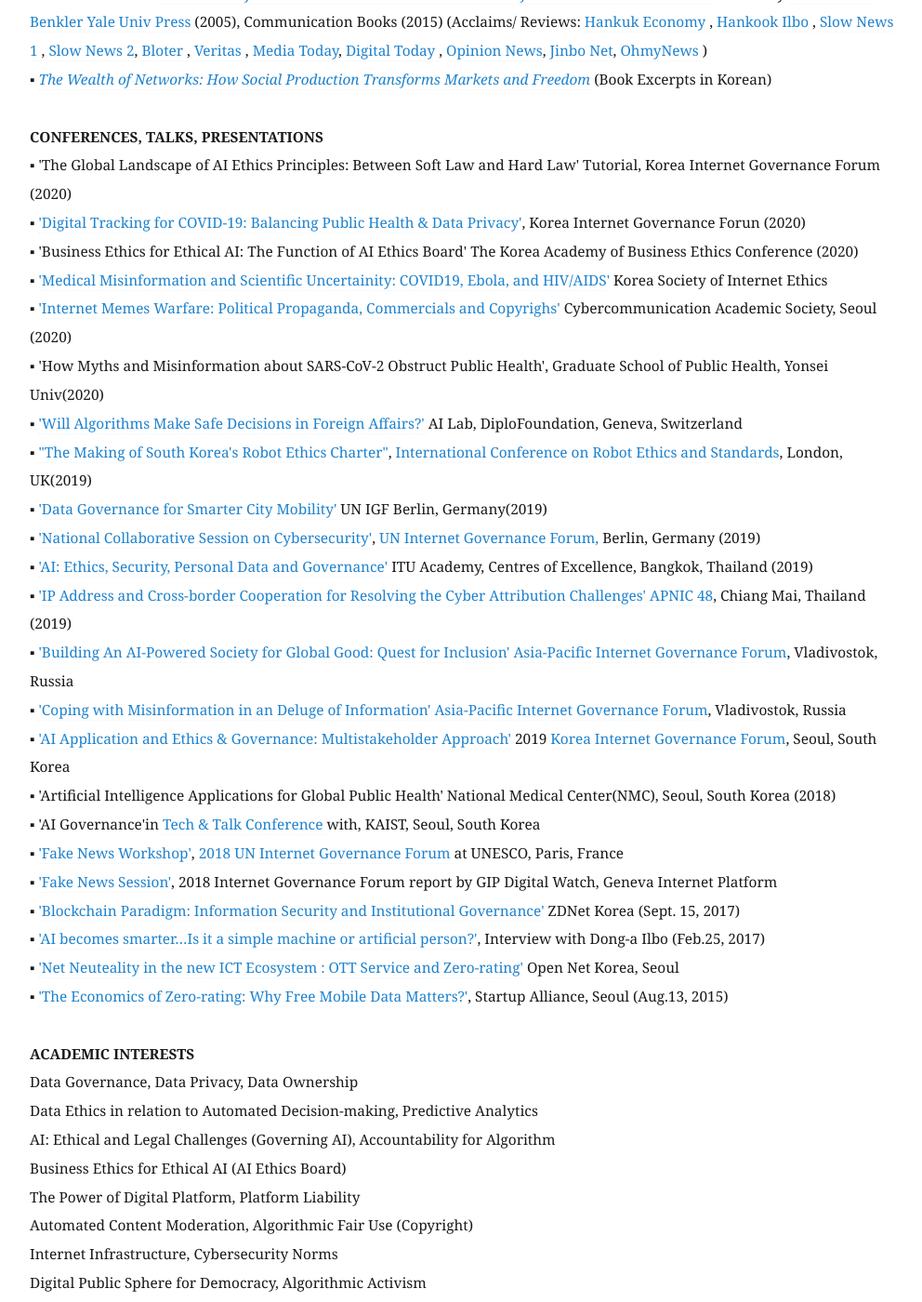
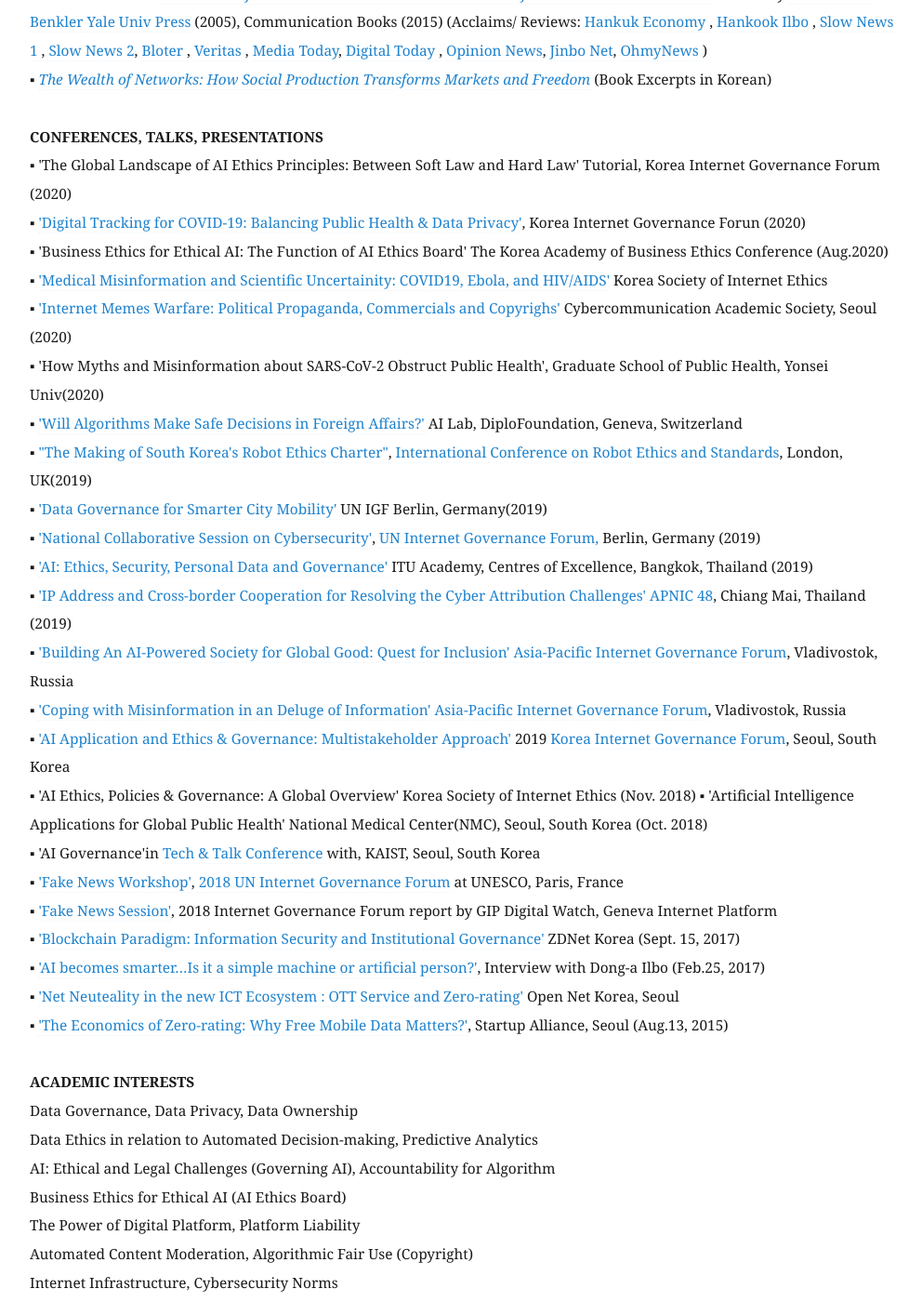
Before and after one commit to eunchangchoi/eunchangchoi.github.io, a Jekyll site: the page built from index.md, in a window 1280 px wide and 1400 px high, scrolled down 2391 px. Shown: the whole window at 93% size, without its empty margins (68-1060 px from the left). Built offline with Jekyll 4.4.1, drawn with Linux system fonts in a browser that asks for light colours.

Commit message:
Update index.md

```diff
--- a/index.md
+++ b/index.md
@@ -45,7 +45,7 @@
  <strong> CONFERENCES, TALKS, PRESENTATIONS </strong> <br>
 ▪  'The Global Landscape of AI Ethics Principles: Between Soft Law and Hard Law' Tutorial, Korea Internet Governance Forum (2020)<br>
 ▪  <a href="https://www.slideshare.net/secret/vlJ18LSZxcB11J">'Digital Tracking for COVID-19: Balancing Public Health & Data Privacy'</a>, Korea Internet Governance Forun (2020) <br>
-▪  'Business Ethics for Ethical AI: The Function of AI Ethics Board' The Korea Academy of Business Ethics Conference (2020) <br>
+▪  'Business Ethics for Ethical AI: The Function of AI Ethics Board' The Korea Academy of Business Ethics Conference (Aug.2020) <br>
 ▪  <a href="https://youtu.be/UE72pdH8kBU">'Medical Misinformation and Scientific Uncertainity: COVID19, Ebola, and HIV/AIDS'</a> Korea Society of Internet Ethics<br>
 ▪  <a href="https://www.slideshare.net/EunChangChoi/internet-meme-warfare-political-propaganda-commercial-ads-copyright-lawsuits"> 'Internet Memes Warfare: Political Propaganda, Commercials and Copyrighs'</a> Cybercommunication Academic Society, Seoul (2020)<br>
 ▪  'How Myths and Misinformation about SARS-CoV-2 Obstruct Public Health', Graduate School of Public Health, Yonsei Univ(2020)<br>
@@ -58,7 +58,8 @@
 ▪ <a href="https://www.ftp.asia/index.php/s/tLZWIWMG1Qp7oA0">'Building An AI-Powered Society for Global Good: Quest for Inclusion'</a> <a href="https://2019.aprigf.asia/prog"> Asia-Pacific Internet Governance Forum</a>, Vladivostok, Russia <br>
 ▪  <a href="https://www.ftp.asia/index.php/s/HGkuD3YVUBssKrP">'Coping with Misinformation in an Deluge of Information'</a> <a href="https://2019.aprigf.asia/prog"> Asia-Pacific Internet Governance Forum</a>, Vladivostok, Russia <br>
 ▪  <a href="https://youtu.be/92cmsMv6xhQ?t=451">'AI Application and Ethics & Governance: Multistakeholder Approach'</a> 2019 <a href="http://krigf.kr/"> Korea Internet Governance Forum</a>, Seoul, South Korea <br>
-▪  'Artificial Intelligence Applications for Global Public Health' National Medical Center(NMC), Seoul, South Korea (2018)<br>
+▪  'AI Ethics, Policies & Governance: A Global Overview' Korea Society of Internet Ethics (Nov. 2018)
+▪  'Artificial Intelligence Applications for Global Public Health' National Medical Center(NMC), Seoul, South Korea (Oct. 2018)<br>
 ▪  'AI Governance'in <a href="https://kpc4ir.kaist.ac.kr/index.php?mid=kpc4ir_events&document_srl=684"> Tech & Talk Conference </a> with, KAIST, Seoul, South Korea <br>
 ▪  <a href="https://www.youtube.com/watch?v=quo1DLyitf8&feature=youtu.be&t=1004">'Fake News Workshop'</a>,<a href="https://igf2018.fr/"> 2018 UN Internet Governance Forum </a> at UNESCO, Paris, France <br>
 ▪  <a href="https://dig.watch/sessions/session-fakenews">'Fake News Session'</a>, 2018 Internet Governance Forum report by GIP Digital Watch, Geneva Internet Platform <br>
```
